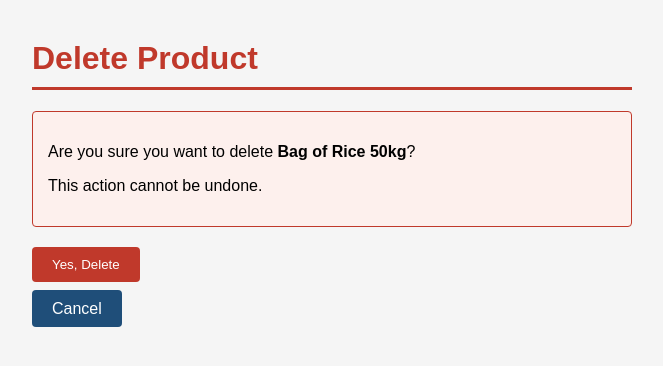
After one commit to jcs-27/sme-inventory, a Django app: page /1/delete/ in a window 1280 px wide. The commit adds this page. Shown: the top 366 px of the page, without its empty margins (308-971 px from the left). Run offline with Django 5.2, Linux system fonts and the light colour scheme; data comes from the database, SQL or seed files in the repository; both versions use the stored data as it was after the commit.

Commit message:
feat: add edit and delete product views, templates, and buttons

```diff
--- /dev/null
+++ b/inventory/templates/inventory/delete_product.html
@@ -0,0 +1,27 @@
+<!DOCTYPE html>
+<html lang="en">
+<head>
+    <meta charset="UTF-8">
+    <title>Delete Product</title>
+    <style>
+        body { font-family: Arial, sans-serif; max-width: 600px; margin: 40px auto; padding: 0 20px; background-color: #f5f5f5; }
+        h1 { color: #c0392b; border-bottom: 3px solid #c0392b; padding-bottom: 10px; }
+        .warning { background-color: #fdf0ed; border: 1px solid #c0392b; padding: 15px; border-radius: 4px; margin-bottom: 20px; }
+        .btn-delete { background-color: #c0392b; color: white; padding: 10px 20px; border: none; border-radius: 4px; cursor: pointer; }
+        .btn-cancel { background-color: #1F4E79; color: white; padding: 10px 20px; border: none; border-radius: 4px; cursor: pointer; text-decoration: none; }
+    </style>
+</head>
+<body>
+    <h1>Delete Product</h1>
+    <div class="warning">
+        <p>Are you sure you want to delete <strong>{{ product.name }}</strong>?</p>
+        <p>This action cannot be undone.</p>
+    </div>
+    <form method="POST">
+        {% csrf_token %}
+        <button type="submit" class="btn-delete">Yes, Delete</button>
+    </form>
+    <br>
+    <a href="/" class="btn-cancel">Cancel</a>
+</body>
+</html>
--- a/inventory/templates/inventory/product_list.html
+++ b/inventory/templates/inventory/product_list.html
@@ -40,6 +40,7 @@
 </head>
 <body>
     <h1>SME Inventory System</h1>
+         <a href="/add/" style="background-color:#1F4E79;color:white;padding:8px 16px;border-radius:4px;text-decoration:none;display:inline-block;margin-bottom:20px;">+ Add Product</a>
     <p>Total products: {{ products|length }}</p>
     <table>
         <thead>
@@ -49,6 +50,7 @@
                 <th>Price (XAF)</th>
                 <th>Quantity</th>
                 <th>Date Added</th>
+                <th>Actions</th>
             </tr>
         </thead>
         <tbody>
@@ -59,6 +61,10 @@
                 <td>{{ product.price }}</td>
                 <td>{{ product.quantity }}</td>
                 <td>{{ product.date_added|date:"d M Y" }}</td>
+                <td>
+                    <a href="/{{ product.pk }}/edit/" style="background-color:#1F4E79;color:white;padding:5px 10px;border-radius:3px;text-decoration:none;margin-right:5px;">Edit</a>
+                    <a href="/{{ product.pk }}/delete/" style="background-color:#c0392b;color:white;padding:5px 10px;border-radius:3px;text-decoration:none;">Delete</a>
+                </td>
             </tr>
             {% empty %}
             <tr>
--- a/inventory/views.py
+++ b/inventory/views.py
@@ -1,11 +1,10 @@
-from django.shortcuts import render, redirect
+from django.shortcuts import render, redirect, get_object_or_404
 from .models import Product
 from .forms import ProductForm
 
 def home(request):
     products = Product.objects.all()
-    form = ProductForm()
-    return render(request, 'inventory/product_list.html', {'products': products, 'form': form})
+    return render(request, 'inventory/product_list.html', {'products': products})
 
 def add_product(request):
     if request.method == 'POST':
@@ -16,3 +15,21 @@ def add_product(request):
     else:
         form = ProductForm()
     return render(request, 'inventory/add_product.html', {'form': form})
+
+def edit_product(request, pk):
+    product = get_object_or_404(Product, pk=pk)
+    if request.method == 'POST':
+        form = ProductForm(request.POST, instance=product)
+        if form.is_valid():
+            form.save()
+            return redirect('home')
+    else:
+        form = ProductForm(instance=product)
+    return render(request, 'inventory/edit_product.html', {'form': form, 'product': product})
+
+def delete_product(request, pk):
+    product = get_object_or_404(Product, pk=pk)
+    if request.method == 'POST':
+        product.delete()
+        return redirect('home')
+    return render(request, 'inventory/delete_product.html', {'product': product})
--- a/sme_core/urls.py
+++ b/sme_core/urls.py
@@ -6,4 +6,6 @@ urlpatterns = [
     path('admin/', admin.site.urls),
     path('', views.home, name='home'),
     path('add/', views.add_product, name='add_product'),
+    path('<int:pk>/edit/', views.edit_product, name='edit_product'),
+    path('<int:pk>/delete/', views.delete_product, name='delete_product'),
 ]
```
Also changed, not shown: inventory/templates/inventory/edit_product.html (added, +24 -0 lines), db.sqlite3.
